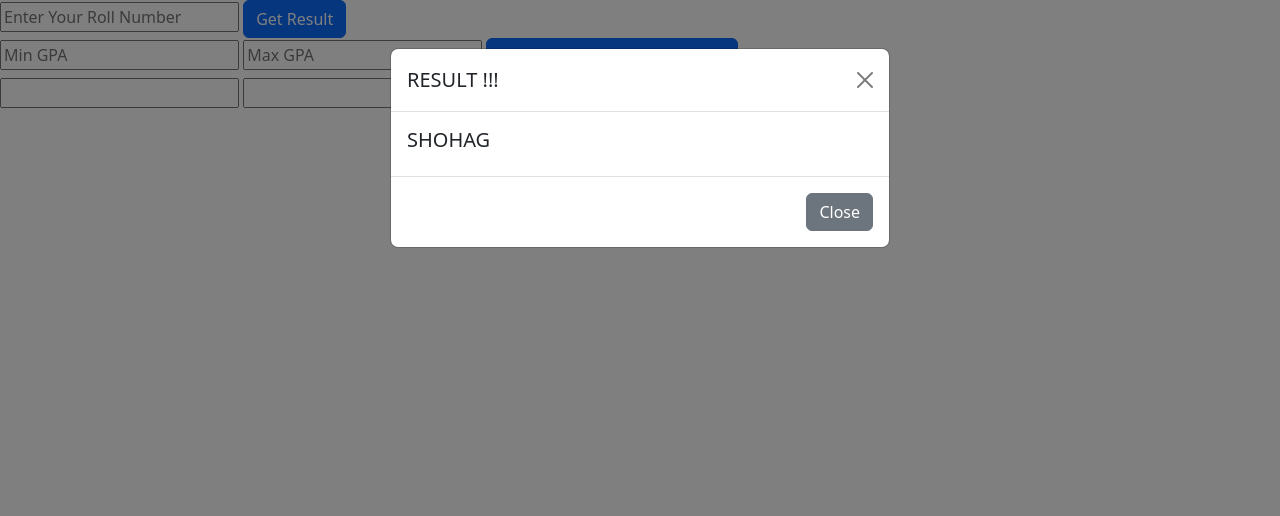
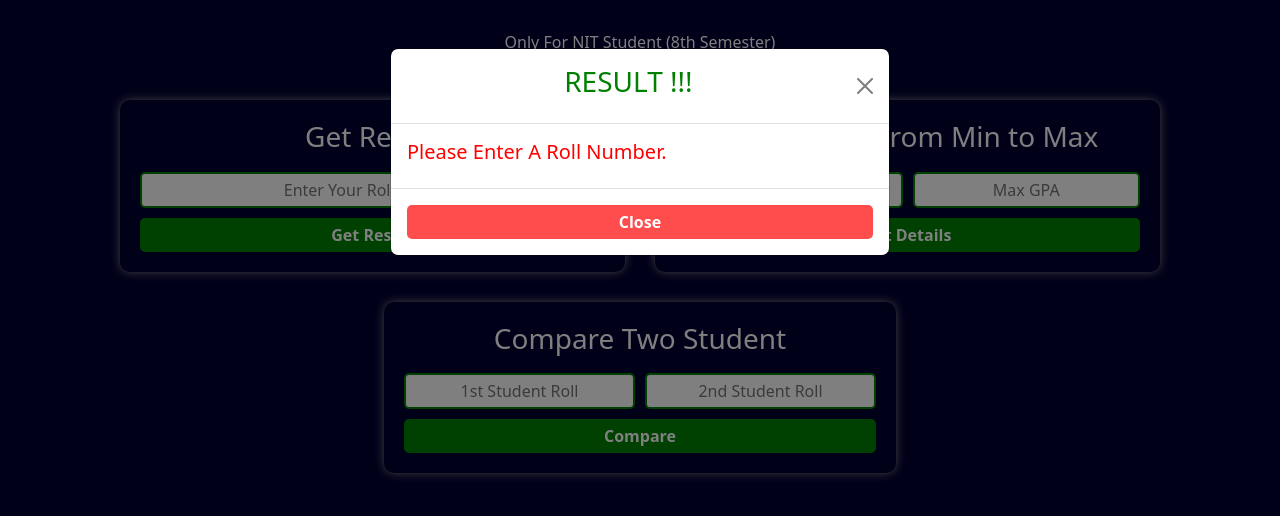
Before and after one commit to shohag29/ResultFind, a plain HTML site: page index.html in a window 1280 px wide. Both pictures are taken after a click on the button "Get Result". Drawn offline with Linux system fonts and the light colour scheme.

Commit message:
All done

```diff
--- a/index.html
+++ b/index.html
@@ -6,22 +6,22 @@
     <meta name="viewport" content="width=device-width, initial-scale=1.0">
     <title>Result</title>
     <link rel="stylesheet" href="./bootstrap.min.css">
+    <link rel="stylesheet" href="style.css">
 </head>
 
 <body>
-    <!-- SINGLE RESULT & FIND RESULT CLOSE -->
-
-    <section>
+    <p class="intro">Only For NIT Student (8th Semester)</p>
+    <section class="inputBox">
         <!-- SINGLE RESULT HERE  -->
 
-        <div>
+        <div class="getResult">
+            <h3 class="head">Get Result</h3>
             <!-- INPUT HERE  -->
             <input id="rollinput" type="text" placeholder="Enter Your Roll Number">
             <!-- INPUT CLOSE  -->
 
             <!-- Button trigger modal -->
-            <button id="singleBtn" type="button" class="btn btn-primary" data-bs-toggle="modal"
-                data-bs-target="#exampleModal">
+            <button id="singleBtn" type="button" class="getBtn" data-bs-toggle="modal" data-bs-target="#exampleModal">
                 Get Result
             </button>
             <!-- Modal -->
@@ -30,7 +30,7 @@
                 <div class="modal-dialog mt-5">
                     <div class="modal-content">
                         <div class="modal-header">
-                            <h1 class="modal-title fs-5" id="exampleModalLabel">RESULT !!!</h1>
+                            <h3 class="modalHead" id="exampleModalLabel">RESULT !!!</h3>
                             <button type="button" class="btn-close" data-bs-dismiss="modal" aria-label="Close"></button>
                         </div>
                         <!-- OUTPUT HERE  -->
@@ -39,7 +39,7 @@
                         <!-- OUTPUT CLOSE  -->
 
                         <div class="modal-footer">
-                            <button type="button" class="btn btn-secondary" data-bs-dismiss="modal">Close</button>
+                            <button type="button" class="closeBtn" data-bs-dismiss="modal">Close</button>
                         </div>
                     </div>
                 </div>
@@ -50,16 +50,18 @@
 
         <!-- FIND RESULT HERE  -->
 
-        <div>
+        <div class="findResult">
+            <h3 class="head">GPA Details From Min to Max</h3>
             <!-- INPUT HERE  -->
-            <input type="text" id="min" placeholder="Min GPA">
-            <input type="text" id="max" placeholder="Max GPA">
+            <div class="findInp">
+                <input type="text" id="min" placeholder="Min GPA">
+                <input type="text" id="max" placeholder="Max GPA">
+            </div>
             <!-- INPUT CLOSE  -->
 
             <!-- Button trigger modal -->
-            <button id="btnMinMax" type="button" class="btn btn-primary" data-bs-toggle="modal"
-                data-bs-target="#staticBackdrop">
-                Launch static backdrop modal
+            <button id="btnMinMax" type="button" class="getBtn" data-bs-toggle="modal" data-bs-target="#staticBackdrop">
+                Get Details
             </button>
             <!-- Modal -->
             <div class="modal fade" id="staticBackdrop" data-bs-backdrop="static" data-bs-keyboard="false" tabindex="-1"
@@ -67,7 +69,7 @@
                 <div class="modal-dialog">
                     <div class="modal-content">
                         <div class="modal-header">
-                            <h1 class="modal-title fs-5" id="staticBackdropLabel">Modal title</h1>
+                            <h3 class="modalHead" id="staticBackdropLabel">Details Result</h3>
                             <button type="button" class="btn-close" data-bs-dismiss="modal" aria-label="Close"></button>
                         </div>
                         <h5 id="total"></h5>
@@ -77,7 +79,7 @@
                         </div>
                         <!-- OUTPUT CLOSE  -->
                         <div class="modal-footer">
-                            <button type="button" class="btn btn-secondary" data-bs-dismiss="modal">Close</button>
+                            <button type="button" class="closeBtn" data-bs-dismiss="modal">Close</button>
                         </div>
                     </div>
                 </div>
@@ -85,23 +87,25 @@
         </div>
 
         <!-- FIND RESULT HERE  -->
+
     </section>
 
-    <!-- SINGLE RESULT & FIND RESULT CLOSE -->
 
-    <!-- COMPARE BETWEEN TO STUDENT HERE-->
+    <section class="inputBoxTwo">
+        <!-- COMPARE BETWEEN TO STUDENT HERE-->
 
-    <section>
-        <div>
+        <div class="compareResult">
+            <h3 class="head">Compare Two Student</h3>
             <!-- INPUT HERE -->
-            <input type="text" id="studentInpOne">
-            <input type="text" id="studentInpTwo">
+            <div class="findInp">
+                <input type="text" id="studentInpOne" placeholder="1st Student Roll">
+                <input type="text" id="studentInpTwo" placeholder="2nd Student Roll">
+            </div>
             <!-- INPUT CLOSE -->
 
             <!-- Button trigger modal HERE -->
-            <button id="compareBtn" type="button" class="btn btn-primary" data-bs-toggle="modal"
-                data-bs-target="#compare">
-                SHOHAG
+            <button id="compareBtn" type="button" class="getBtn" data-bs-toggle="modal" data-bs-target="#compare">
+                Compare
             </button>
             <!-- Modal -->
             <div class="modal fade" id="compare" data-bs-backdrop="static" data-bs-keyboard="false" tabindex="-1"
@@ -109,7 +113,7 @@
                 <div class="modal-dialog">
                     <div class="modal-content">
                         <div class="modal-header">
-                            <h1 class="modal-title fs-5" id="staticBackdropLabel">COMPARE</h1>
+                            <h3 class="modalHead" id="staticBackdropLabel">COMPARE</h3>
                             <button type="button" class="btn-close" data-bs-dismiss="modal" aria-label="Close"></button>
                         </div>
                         <!-- OUTPUT HERE  -->
@@ -118,15 +122,15 @@
                         </div>
                         <!-- OUTPUT CLOSE  -->
                         <div class="modal-footer">
-                            <button type="button" class="btn btn-secondary" data-bs-dismiss="modal">Close</button>
+                            <button type="button" class="closeBtn" data-bs-dismiss="modal">Close</button>
                         </div>
                     </div>
                 </div>
             </div>
         </div>
+        <!-- COMPARE BETWEEN TO STUDENT CLOSE-->
     </section>
 
-    <!-- COMPARE BETWEEN TO STUDENT CLOSE-->
 
     <script src="script.js"></script>
     <script src="./bootstrap.bundle.min.js"></script>
--- a/script.js
+++ b/script.js
@@ -18,10 +18,10 @@ const resultOutPut = document.getElementById("resultOutPut");
 document.getElementById("singleBtn").addEventListener("click", function () {
     const rollNo = parseInt(rollinput.value);
     if (rollinput.value == "") {
-        resultOutPut.innerHTML = `<h5>SHOHAG</h5>`
+        resultOutPut.innerHTML = `<h5 class="warning">Please Enter A Roll Number.</h5>`
     }
     else {
-        resultOutPut.innerHTML = `<h5>BAPPY</h5>`
+        resultOutPut.innerHTML = `<h5 class="warning">Enter a Valid Roll Number.</h5>`
     }
     const singleResult = results.find(result => result.roll == rollNo)
     resultOutPut.innerHTML = `
@@ -47,7 +47,7 @@ document.getElementById("btnMinMax").addEventListener("click", function () {
     const max = parseFloat(maxG.value);
 
     if (minG.value == "" || maxG.value == "") {
-        gpaOutput.innerHTML = `<h5>Enter Min And Max Value</h5>`
+        gpaOutput.innerHTML = `<h5 class="warning">Enter Min And Max Value</h5>`
     }
     else {
         i = 0
@@ -55,16 +55,17 @@ document.getElementById("btnMinMax").addEventListener("click", function () {
             if (parseFloat(result.gpa) >= min && parseFloat(result.gpa) <= max) {
                 i++
                 const newDiv = document.createElement("div")
-                newDiv.innerHTML = `<p>Roll No :${result.roll} & GPA: ${result.gpa}</p>`
+                newDiv.innerHTML = `<h5>Roll No :${result.roll} & GPA: ${result.gpa}</h5>`
                 gpaOutput.appendChild(newDiv)
             }
             if (1 > min || 4 < max) {
-                gpaOutput.innerHTML = `<h3>Enter Min & Max Between 1 out of 4<h3>`
+                gpaOutput.innerHTML = `<h5 class="warning">Enter Min & Max Between 1 out of 4<h5>`
             }
-            minG.value = ""
-            maxG.value = ""
+
         }
         total.innerHTML = `Total Student : ${i}`
+        minG.value = ""
+        maxG.value = ""
     }
 });
 
@@ -84,10 +85,10 @@ document.getElementById("compareBtn").addEventListener("click", function () {
 
     for (let result of results) {
         if (result.roll !== stdInputOne && result.roll !== stdInputTwo) {
-            compareOutput.innerHTML = `<h1>Please Enter Both Roll No crrectly to compare</h1>`
+            compareOutput.innerHTML = `<h5 class="warning">Please Enter Both Roll No crrectly to compare</h5>`
         }
         if (stdInputOne == "" || stdInputTwo == "") {
-            compareOutput.innerHTML = `<h1>Please Enter Both Roll No to compare</h1>`
+            compareOutput.innerHTML = `<h5 class="warning">Please Enter Both Roll No to compare</h5>`
         }
     }
 
@@ -97,15 +98,14 @@ document.getElementById("compareBtn").addEventListener("click", function () {
     const stdTwoResult = parseFloat(resultTwo.gpa);
 
     if (stdOneResult > stdTwoResult) {
-        compareOutput.innerHTML = `<h1>${stdInputOne}(${stdOneResult}) Done ${((25 * stdOneResult).toFixed(2)) - ((25 * stdTwoResult).toFixed(2))}% better Result Then ${stdInputTwo} (${stdTwoResult}) </h1>`
+        compareOutput.innerHTML = `<h5>${stdInputOne}(${stdOneResult}) Done ${((25 * stdOneResult).toFixed(2)) - ((25 * stdTwoResult).toFixed(2))}% better Result Then ${stdInputTwo} (${stdTwoResult}) </h5>`
     }
     else if (stdOneResult < stdTwoResult) {
-        compareOutput.innerHTML = `<h1>${stdInputTwo} (${stdTwoResult}) Done ${((25 * stdTwoResult).toFixed(2)) - ((25 * stdOneResult).toFixed(2))}% better Result Then ${stdInputOne} (${stdOneResult})</h1>`
+        compareOutput.innerHTML = `<h5>${stdInputTwo} (${stdTwoResult}) Done ${((25 * stdTwoResult).toFixed(2)) - ((25 * stdOneResult).toFixed(2))}% better Result Then ${stdInputOne} (${stdOneResult})</h5>`
     }
     else if (stdOneResult == stdTwoResult) {
-        compareOutput.innerHTML = `<h1>${stdInputTwo}(${stdTwoResult}) and ${stdInputOne}(${stdOneResult})Both have same GPA</h1>`
+        compareOutput.innerHTML = `<h5>${stdInputTwo}(${stdTwoResult}) and ${stdInputOne}(${stdOneResult})Both have same GPA</h5>`
     }
-
 });
 
 // COMPARE BETWEEN TO STUDENT CLOSE
--- /dev/null
+++ b/style.css
@@ -0,0 +1,132 @@
+* {
+    margin: 0;
+    padding: 0;
+    box-sizing: border-box;
+}
+
+body {
+    height: 100vh;
+    width: 100%;
+    display: flex;
+    flex-direction: column;
+    align-items: center;
+    background-color: rgb(0, 0, 51);
+}
+
+.intro {
+    color: white;
+    padding: 30px 0px;
+}
+
+.inputBox {
+    width: 100%;
+    display: flex;
+    justify-content: center;
+    align-items: center;
+    gap: 30px;
+    padding: 0px 120px;
+}
+
+.head {
+    color: white;
+}
+
+.getResult {
+    width: 50%;
+    display: flex;
+    flex-direction: column;
+    align-items: center;
+    justify-content: center;
+    gap: 10px;
+    box-shadow: 0px 0px 10px gray;
+    padding: 20px;
+    border-radius: 10px;
+}
+
+.findResult {
+    width: 50%;
+    display: flex;
+    flex-direction: column;
+    align-items: center;
+    justify-content: center;
+    gap: 10px;
+    box-shadow: 0px 0px 10px gray;
+    padding: 20px;
+    border-radius: 10px;
+}
+
+.inputBoxTwo {
+    width: 100%;
+    text-align: center;
+    display: flex;
+    justify-content: center;
+    margin-top: 30px;
+}
+
+.compareResult {
+    display: flex;
+    flex-direction: column;
+    gap: 10px;
+    box-shadow: 0px 0px 10px gray;
+    padding: 20px;
+    width: 40%;
+    border-radius: 10px;
+}
+
+.getBtn {
+    padding: 5px 0px;
+    width: 100%;
+    border-radius: 5px;
+    border: none;
+    background-color: green;
+    color: white;
+    font-weight: bold;
+    transition: .3s ease-in-out;
+}
+
+.getBtn:hover {
+    background-color: rgb(255, 77, 77);
+}
+
+input {
+    padding: 4px 10px;
+    text-align: center;
+    border-radius: 5px;
+    border: 2px solid green;
+    width: 100%;
+}
+
+input:focus {
+    outline: 0;
+}
+
+.findInp {
+    display: flex;
+    gap: 10px;
+    width: 100%;
+}
+
+.closeBtn {
+    background-color: rgb(255, 77, 77);
+    color: white;
+    font-weight: bolder;
+    border: none;
+    padding: 5px 0px;
+    width: 100%;
+    border-radius: 5px;
+    transition: .3s ease-in-out;
+}
+
+.closeBtn:hover {
+    background-color: green;
+}
+
+.warning {
+    color: red;
+}
+
+.modalHead {
+    color: green;
+    width: 100%;
+    text-align: center;
+}
```
